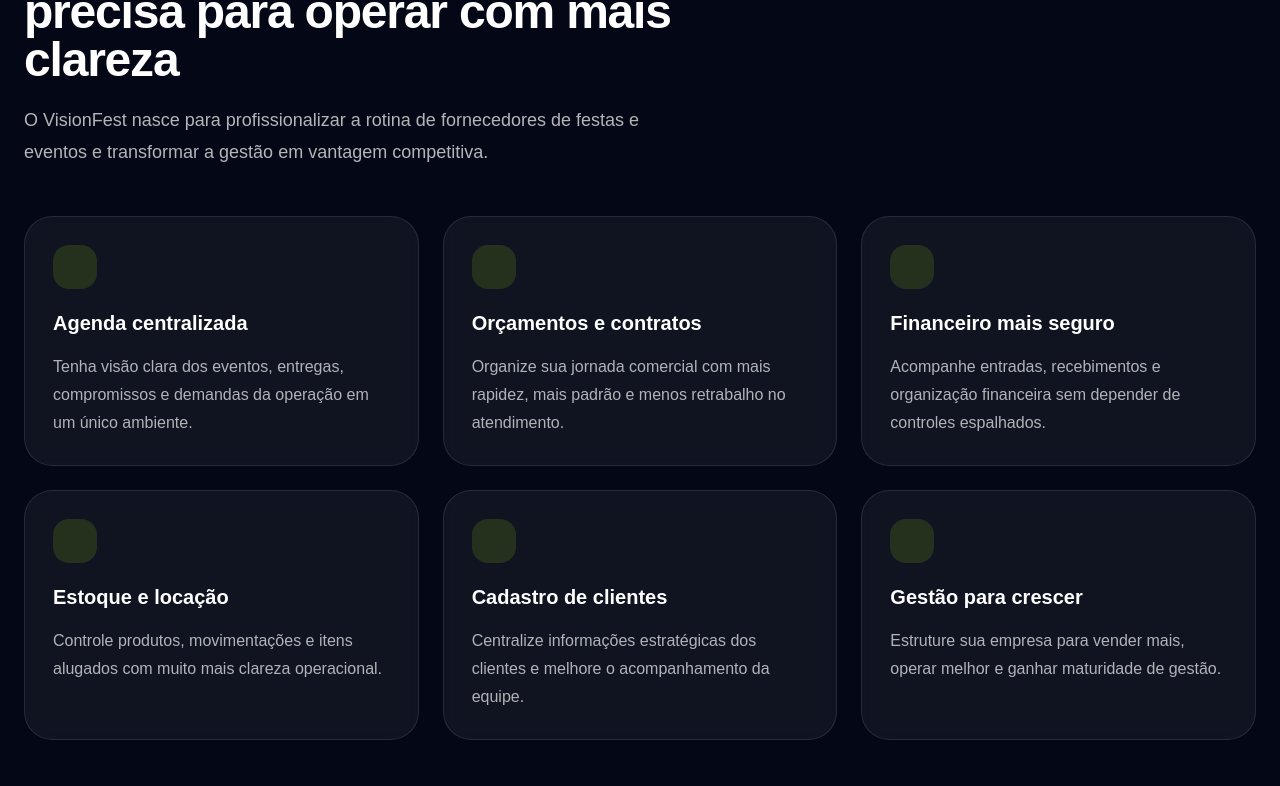
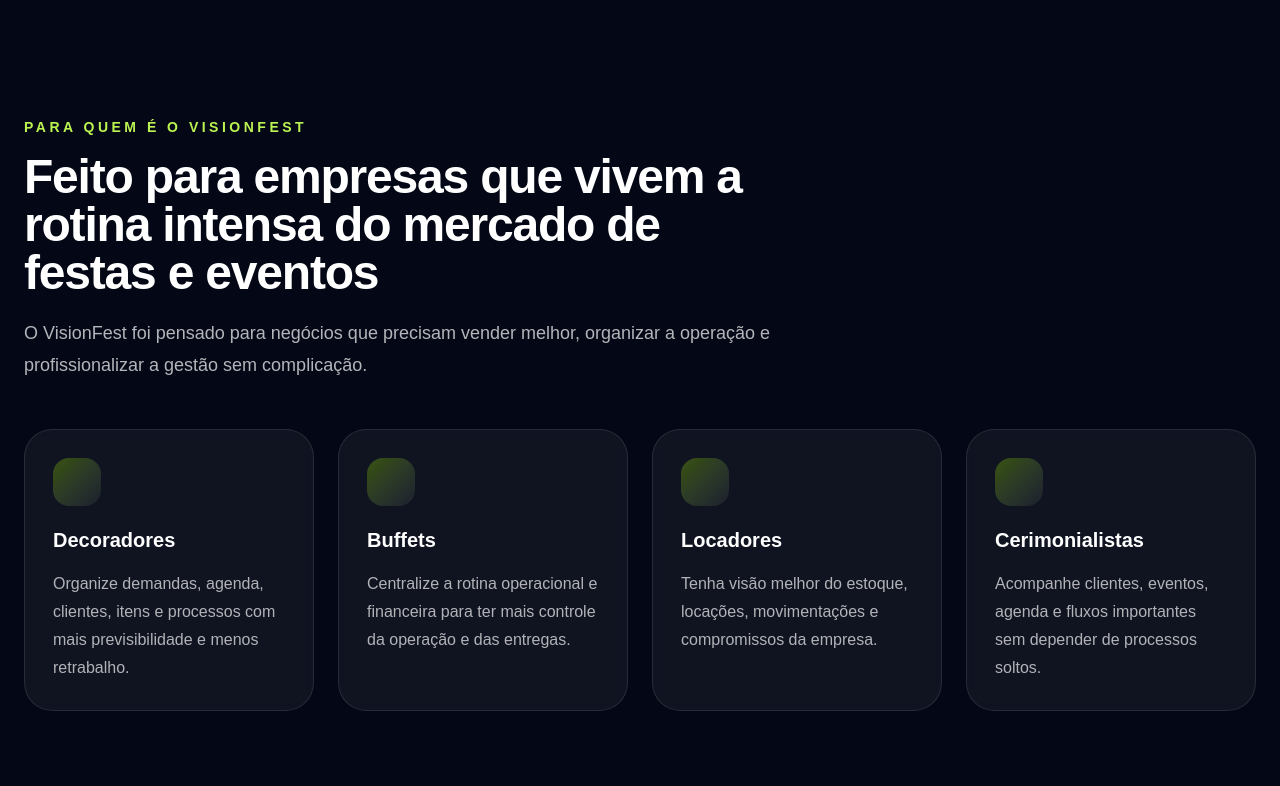
Before and after one commit to devjonathassales/visionfest-landingpage, a Next.js app: page / in a window 1280 px wide. Shown: the part 1234-2020 px from the top of the page. Built offline with nearby package versions, Linux system fonts and the light colour scheme; no server answers.

Commit message:
feat: add conversion sections and refine landing layout

```diff
--- a/src/app/page.tsx
+++ b/src/app/page.tsx
@@ -1,22 +1,32 @@
+import { Audience } from "@/components/landing/audience";
+import { Comparison } from "@/components/landing/comparison";
 import { FAQ } from "@/components/landing/faq";
 import { Features } from "@/components/landing/features";
+import { FinalCTA } from "@/components/landing/final-cta";
 import { Footer } from "@/components/landing/footer";
 import { Header } from "@/components/landing/header";
 import { Hero } from "@/components/landing/hero";
 import { HowItWorks } from "@/components/landing/how-it-works";
 import { LeadForm } from "@/components/landing/lead-form";
+import { Modules } from "@/components/landing/modules";
 import { Pricing } from "@/components/landing/pricing";
+import { Trust } from "@/components/landing/trust";
 
 export default function HomePage() {
   return (
     <main className="min-h-screen overflow-x-hidden bg-[#040816] text-white">
       <Header />
       <Hero />
+      <Audience />
       <Features />
+      <Modules />
       <HowItWorks />
+      <Comparison />
       <Pricing />
+      <Trust />
       <FAQ />
       <LeadForm />
+      <FinalCTA />
       <Footer />
     </main>
   );
--- /dev/null
+++ b/src/components/landing/audience.tsx
@@ -0,0 +1,57 @@
+const audiences = [
+  {
+    title: "Decoradores",
+    description:
+      "Organize demandas, agenda, clientes, itens e processos com mais previsibilidade e menos retrabalho.",
+  },
+  {
+    title: "Buffets",
+    description:
+      "Centralize a rotina operacional e financeira para ter mais controle da operação e das entregas.",
+  },
+  {
+    title: "Locadores",
+    description:
+      "Tenha visão melhor do estoque, locações, movimentações e compromissos da empresa.",
+  },
+  {
+    title: "Cerimonialistas",
+    description:
+      "Acompanhe clientes, eventos, agenda e fluxos importantes sem depender de processos soltos.",
+  },
+];
+
+export function Audience() {
+  return (
+    <section className="px-6 py-20 md:py-24">
+      <div className="mx-auto max-w-7xl">
+        <div className="max-w-3xl">
+          <p className="text-sm font-semibold tracking-[0.25em] text-lime-300 uppercase">
+            Para quem é o VisionFest
+          </p>
+          <h2 className="mt-4 text-3xl font-bold tracking-tight text-white md:text-5xl">
+            Feito para empresas que vivem a rotina intensa do mercado de festas
+            e eventos
+          </h2>
+          <p className="mt-5 text-lg leading-8 text-white/70">
+            O VisionFest foi pensado para negócios que precisam vender melhor,
+            organizar a operação e profissionalizar a gestão sem complicação.
+          </p>
+        </div>
+
+        <div className="mt-12 grid gap-6 md:grid-cols-2 xl:grid-cols-4">
+          {audiences.map((item) => (
+            <article
+              key={item.title}
+              className="rounded-[1.75rem] border border-white/10 bg-white/[0.05] p-7 backdrop-blur-sm transition hover:-translate-y-1 hover:bg-white/[0.07]"
+            >
+              <div className="mb-5 h-12 w-12 rounded-2xl bg-gradient-to-br from-lime-400/30 to-white/5" />
+              <h3 className="text-xl font-semibold text-white">{item.title}</h3>
+              <p className="mt-4 leading-7 text-white/68">{item.description}</p>
+            </article>
+          ))}
+        </div>
+      </div>
+    </section>
+  );
+}
--- /dev/null
+++ b/src/components/landing/comparison.tsx
@@ -0,0 +1,63 @@
+const beforeItems = [
+  "Agenda e compromissos espalhados",
+  "Orçamentos sem padrão",
+  "Informações de clientes descentralizadas",
+  "Financeiro confuso",
+  "Estoque sem visão clara",
+];
+
+const afterItems = [
+  "Operação centralizada",
+  "Fluxos mais organizados",
+  "Atendimento com mais clareza",
+  "Financeiro mais previsível",
+  "Gestão preparada para crescer",
+];
+
+export function Comparison() {
+  return (
+    <section className="px-6 py-20 md:py-24">
+      <div className="mx-auto grid max-w-7xl gap-6 lg:grid-cols-2">
+        <article className="rounded-[2rem] border border-red-400/10 bg-white/[0.04] p-8">
+          <p className="text-sm font-semibold tracking-[0.25em] text-white/45 uppercase">
+            Antes
+          </p>
+          <h3 className="mt-4 text-2xl font-bold text-white">
+            Rotina pesada, desorganizada e difícil de escalar
+          </h3>
+
+          <div className="mt-8 space-y-4">
+            {beforeItems.map((item) => (
+              <div
+                key={item}
+                className="rounded-2xl border border-white/8 bg-black/20 px-4 py-4 text-white/70"
+              >
+                {item}
+              </div>
+            ))}
+          </div>
+        </article>
+
+        <article className="rounded-[2rem] border border-lime-400/20 bg-lime-400/[0.08] p-8 shadow-[0_0_50px_rgba(126,217,87,0.08)]">
+          <p className="text-sm font-semibold tracking-[0.25em] text-lime-300 uppercase">
+            Depois
+          </p>
+          <h3 className="mt-4 text-2xl font-bold text-white">
+            Gestão mais profissional, clara e preparada para crescer
+          </h3>
+
+          <div className="mt-8 space-y-4">
+            {afterItems.map((item) => (
+              <div
+                key={item}
+                className="rounded-2xl border border-lime-400/10 bg-black/20 px-4 py-4 text-white/85"
+              >
+                {item}
+              </div>
+            ))}
+          </div>
+        </article>
+      </div>
+    </section>
+  );
+}
--- /dev/null
+++ b/src/components/landing/final-cta.tsx
@@ -0,0 +1,41 @@
+export function FinalCTA() {
+  return (
+    <section className="px-6 pt-10 pb-24">
+      <div className="mx-auto max-w-7xl">
+        <div className="rounded-[2rem] border border-lime-400/20 bg-[linear-gradient(135deg,rgba(126,217,87,0.12),rgba(255,255,255,0.04))] p-8 shadow-[0_0_60px_rgba(126,217,87,0.08)] md:p-12">
+          <div className="max-w-3xl">
+            <p className="text-sm font-semibold tracking-[0.25em] text-lime-300 uppercase">
+              Pronto para evoluir sua gestão?
+            </p>
+            <h2 className="mt-4 text-3xl font-bold tracking-tight text-white md:text-5xl">
+              Dê ao seu negócio uma estrutura mais profissional, organizada e
+              preparada para crescer
+            </h2>
+            <p className="mt-5 text-lg leading-8 text-white/72">
+              Solicite uma demonstração e veja como o VisionFest pode ajudar sua
+              empresa a vender melhor, operar com mais clareza e ganhar controle
+              real da rotina.
+            </p>
+
+            <div className="mt-8 flex flex-col gap-4 sm:flex-row">
+              <a
+                href="#lead-form"
+                className="rounded-full bg-lime-400 px-7 py-3.5 text-center font-semibold text-black transition hover:scale-[1.02]"
+              >
+                Agendar demonstração
+              </a>
+              <a
+                href="https://wa.me/5585996451221"
+                target="_blank"
+                rel="noreferrer"
+                className="rounded-full border border-white/12 px-7 py-3.5 text-center font-semibold text-white transition hover:bg-white/5"
+              >
+                Falar no WhatsApp
+              </a>
+            </div>
+          </div>
+        </div>
+      </div>
+    </section>
+  );
+}
--- a/src/components/landing/hero.tsx
+++ b/src/components/landing/hero.tsx
@@ -3,18 +3,18 @@
     <section className="relative overflow-hidden px-6 pt-16 pb-20 md:pt-24 md:pb-28">
       <div className="absolute inset-0 -z-10 bg-[radial-gradient(circle_at_20%_20%,rgba(126,217,87,0.12),transparent_18%),radial-gradient(circle_at_80%_15%,rgba(255,255,255,0.07),transparent_15%)]" />
 
-      <div className="mx-auto grid max-w-7xl items-center gap-14 md:grid-cols-2">
+      <div className="mx-auto grid max-w-7xl items-center gap-16 lg:grid-cols-[1.05fr_0.95fr]">
         <div>
           <span className="inline-flex rounded-full border border-lime-400/20 bg-lime-400/10 px-4 py-1 text-sm font-medium text-lime-300">
             Mais organização. Mais controle. Mais vendas.
           </span>
 
-          <h1 className="mt-6 max-w-3xl text-4xl leading-tight font-black tracking-tight text-white md:text-6xl">
+          <h1 className="mt-6 max-w-[12ch] text-4xl leading-[1.02] font-black tracking-tight text-white sm:text-5xl md:max-w-[11ch] md:text-6xl xl:text-7xl">
             O sistema que ajuda fornecedores de festas e eventos a crescer com
             gestão profissional.
           </h1>
 
-          <p className="mt-6 max-w-2xl text-lg leading-8 text-white/72 md:text-xl">
+          <p className="mt-6 max-w-xl text-lg leading-8 text-white/72 md:text-xl">
             Centralize agenda, orçamentos, contratos, clientes, estoque e
             financeiro em um só lugar e pare de depender de processos soltos.
           </p>
--- /dev/null
+++ b/src/components/landing/modules.tsx
@@ -0,0 +1,45 @@
+const modules = [
+  "Agenda e operação",
+  "Orçamentos e propostas",
+  "Contratos",
+  "Cadastro de clientes",
+  "Financeiro",
+  "Contas a pagar e receber",
+  "Estoque e locação",
+  "CRM e acompanhamento",
+  "Relatórios gerenciais",
+  "Configurações e permissões",
+];
+
+export function Modules() {
+  return (
+    <section className="px-6 py-20 md:py-24">
+      <div className="mx-auto max-w-7xl rounded-[2rem] border border-white/10 bg-[linear-gradient(180deg,rgba(255,255,255,0.06),rgba(255,255,255,0.03))] p-8 shadow-2xl backdrop-blur-xl md:p-12">
+        <div className="max-w-3xl">
+          <p className="text-sm font-semibold tracking-[0.25em] text-lime-300 uppercase">
+            Módulos do sistema
+          </p>
+          <h2 className="mt-4 text-3xl font-bold tracking-tight text-white md:text-5xl">
+            Uma estrutura pensada para acompanhar a operação real do seu negócio
+          </h2>
+          <p className="mt-5 text-lg leading-8 text-white/70">
+            O VisionFest reúne os principais pilares da gestão em um só
+            ambiente, reduzindo retrabalho, falhas de comunicação e dependência
+            de controles isolados.
+          </p>
+        </div>
+
+        <div className="mt-12 grid gap-4 sm:grid-cols-2 lg:grid-cols-3 xl:grid-cols-5">
+          {modules.map((item) => (
+            <div
+              key={item}
+              className="rounded-2xl border border-white/10 bg-[#07101d] px-5 py-4 text-sm font-medium text-white/85 transition hover:border-lime-400/25 hover:bg-[#0a1525]"
+            >
+              {item}
+            </div>
+          ))}
+        </div>
+      </div>
+    </section>
+  );
+}
--- /dev/null
+++ b/src/components/landing/trust.tsx
@@ -0,0 +1,48 @@
+const trustItems = [
+  {
+    title: "Pensado para o mercado real",
+    description:
+      "Construído com foco na rotina de fornecedores de festas e eventos, e não como um sistema genérico.",
+  },
+  {
+    title: "Estrutura pronta para evoluir",
+    description:
+      "A base foi planejada para crescer junto com o produto, com visão de SaaS profissional.",
+  },
+  {
+    title: "Mais clareza para vender e operar",
+    description:
+      "A proposta é reduzir ruído, melhorar acompanhamento e fortalecer a gestão comercial e operacional.",
+  },
+];
+
+export function Trust() {
+  return (
+    <section className="px-6 py-20 md:py-24">
+      <div className="mx-auto max-w-7xl">
+        <div className="max-w-3xl">
+          <p className="text-sm font-semibold tracking-[0.25em] text-lime-300 uppercase">
+            Diferenciais
+          </p>
+          <h2 className="mt-4 text-3xl font-bold tracking-tight text-white md:text-5xl">
+            Mais do que software: uma estrutura para profissionalizar sua
+            empresa
+          </h2>
+        </div>
+
+        <div className="mt-12 grid gap-6 md:grid-cols-3">
+          {trustItems.map((item) => (
+            <article
+              key={item.title}
+              className="rounded-[1.75rem] border border-white/10 bg-white/[0.05] p-7"
+            >
+              <div className="mb-5 h-12 w-12 rounded-2xl border border-lime-400/20 bg-lime-400/10" />
+              <h3 className="text-xl font-semibold text-white">{item.title}</h3>
+              <p className="mt-4 leading-7 text-white/68">{item.description}</p>
+            </article>
+          ))}
+        </div>
+      </div>
+    </section>
+  );
+}
```
